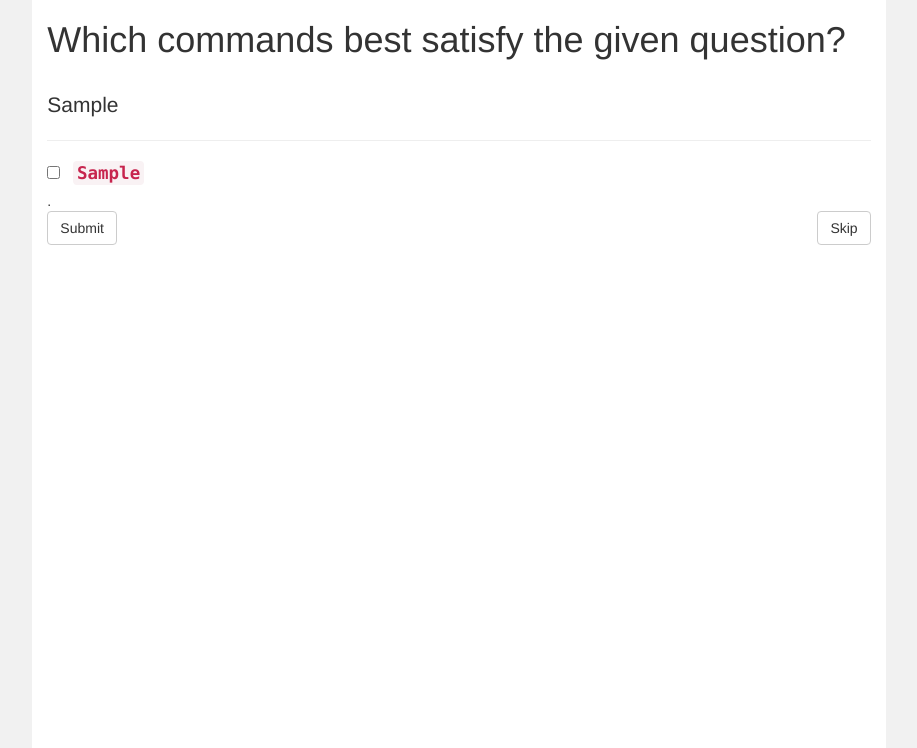
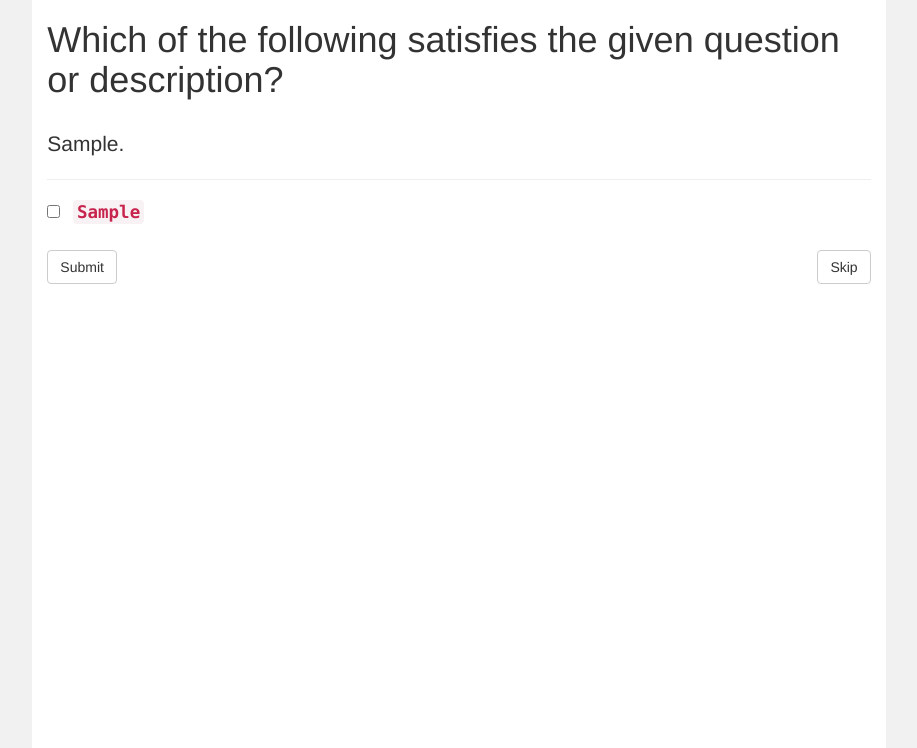
Before and after one commit to FiddlerOnTheNet/nl2bash_server, a Django app: template nl2bash_server_app/templates/tester.html in a window 1280 px wide. Shown: the part 52-800 px from the top of the page, without its empty margins (181-1098 px from the left). Run offline with Django 3.2, Linux system fonts and the light colour scheme; the template is opened without the code that fills it: most values are stand-ins (such as "Sample title", 1, 10 or a date in 2020); some libraries are stand-ins or nearby versions.

Commit message:
Cleaned up the html file.

```diff
--- a/nl2bash_server_app/templates/tester.html
+++ b/nl2bash_server_app/templates/tester.html
@@ -51,11 +51,9 @@
         <div class="col-sm-2 sidebar">
         </div>
         <div class="col-sm-8 text-left">
-              <h1>Which commands best satisfy the given question?
-              </h1>
+              <h1>Which of the following satisfies the given question or description?</h1>
               <br>
-              <p>{{english_command}}
-              </p>
+              <p>{{english_command}}.</p>
               <hr>
               <form action="submit" method="post">
                   {% csrf_token %}
@@ -67,7 +65,7 @@
                     </input>
                   </label>
                     <br>
-                  {% endfor %}.
+                  {% endfor %}
                     <br>
                     <button id="submit_btn" type="submit" class="btn btn-default">Submit
                     </button>
```
